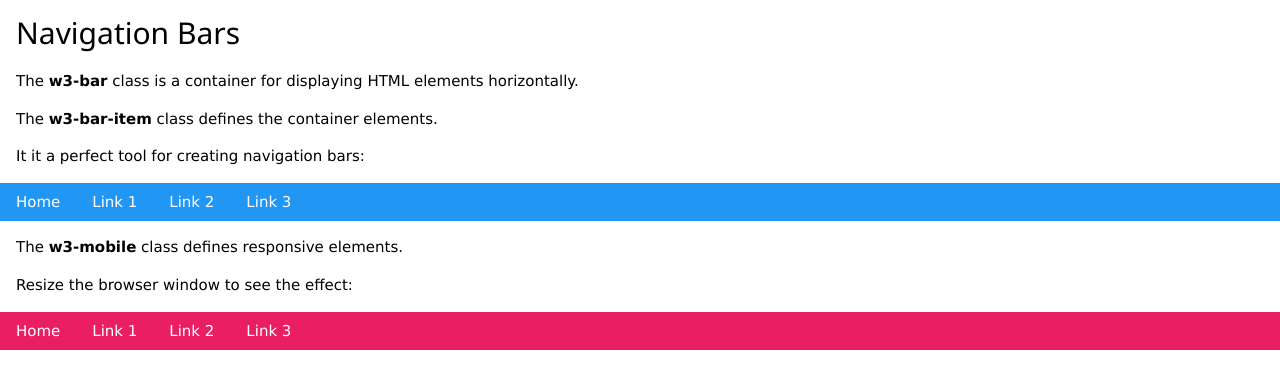
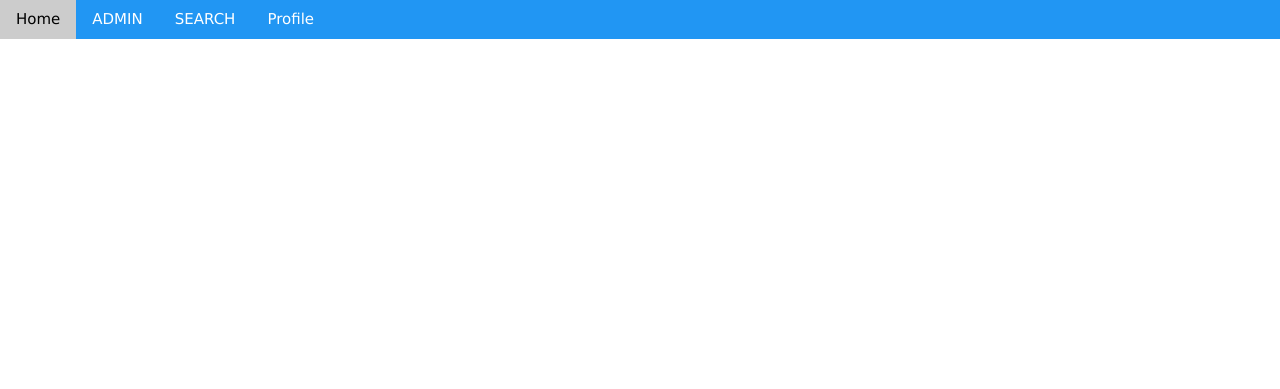
Before and after one commit to iankabugi/instaclone, a Django app: template insta/templates/navbar.html in a window 1280 px wide. Shown: the top 389 px of the page. Run offline with Django 3.2, Linux system fonts and the light colour scheme; the template is opened without the code that fills it, so the values that code supplies are empty; parts of the project's set-up code (start-up, migrations or seed data) failed here and were passed over.

Commit message:
recreate navbar to suit different page sizes

```diff
--- a/insta/templates/navbar.html
+++ b/insta/templates/navbar.html
@@ -3,33 +3,18 @@
 <title>W3.CSS</title>
 <meta name="viewport" content="width=device-width, initial-scale=1">
 <link rel="stylesheet" href="https://www.w3schools.com/w3css/4/w3.css">
+
 <body>
-
-<div class="w3-container">
-  <h2>Navigation Bars</h2>
-  <p>The <strong>w3-bar</strong> class is a container for displaying HTML elements horizontally.</p>
-  <p>The <strong>w3-bar-item</strong> class defines the container elements.</p>
-  <p>It it a perfect tool for creating navigation bars:</p>
-</div>
-
-<div class="w3-bar w3-blue">
-  <a class="w3-bar-item w3-button" href="#">Home</a>
-  <a class="w3-bar-item w3-button" href="#">Link 1</a>
-  <a class="w3-bar-item w3-button" href="#">Link 2</a>
-  <a class="w3-bar-item w3-button" href="#">Link 3</a>
-</div>
-
-<div class="w3-container">
-  <p>The <strong>w3-mobile</strong> class defines responsive elements.</p>
-  <p>Resize the browser window to see the effect:</p>
-</div>
-
-<div class="w3-bar w3-pink">
-  <a class="w3-bar-item w3-button w3-mobile" href="#">Home</a>
-  <a class="w3-bar-item w3-button w3-mobile" href="#">Link 1</a>
-  <a class="w3-bar-item w3-button w3-mobile" href="#">Link 2</a>
-  <a class="w3-bar-item w3-button w3-mobile" href="#">Link 3</a>
-</div>
+  <!-- smaller screens -->
+  <div class="w3-bar w3-blue">
+    <div class="w3-container">
+    </div>
+    <a class="w3-bar-item w3-button w3-mobile" href="#view">Home</a>
+    <a class="w3-bar-item w3-button w3-mobile" href="/admin">ADMIN</a>
+    <a class="w3-bar-item w3-button w3-mobile" href=searcher>SEARCH</a>
+    <a class="w3-bar-item w3-button w3-mobile" href="#">Profile</a>
+  </div>
 
 </body>
+
 </html>
```
